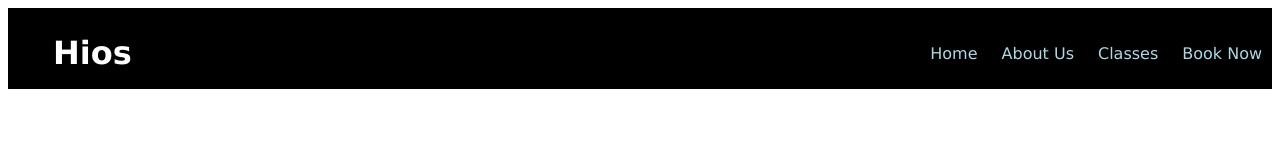
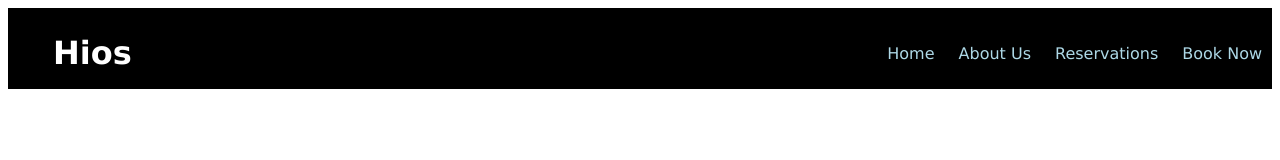
Before and after one commit to thebestnosa/navigation, a plain HTML site: page index.html in a window 1280 px wide. Drawn offline with Linux system fonts and the light colour scheme.

Commit message:
Update from a visitor
I removed classes from the code and used reservations instead. you should download this to your localrepo

```diff
--- a/index.html
+++ b/index.html
@@ -15,7 +15,7 @@
                     <ul>
                         <li><a href="#">Home</a></li>
                         <li><a href="#">About Us</a></li>
-                        <li><a href="#">Classes</a></li>
+                        <li><a href="#">Reservations</a></li>
                         <li><a href="#">Book Now</a></li>
                     </ul>
                 </div>
```
